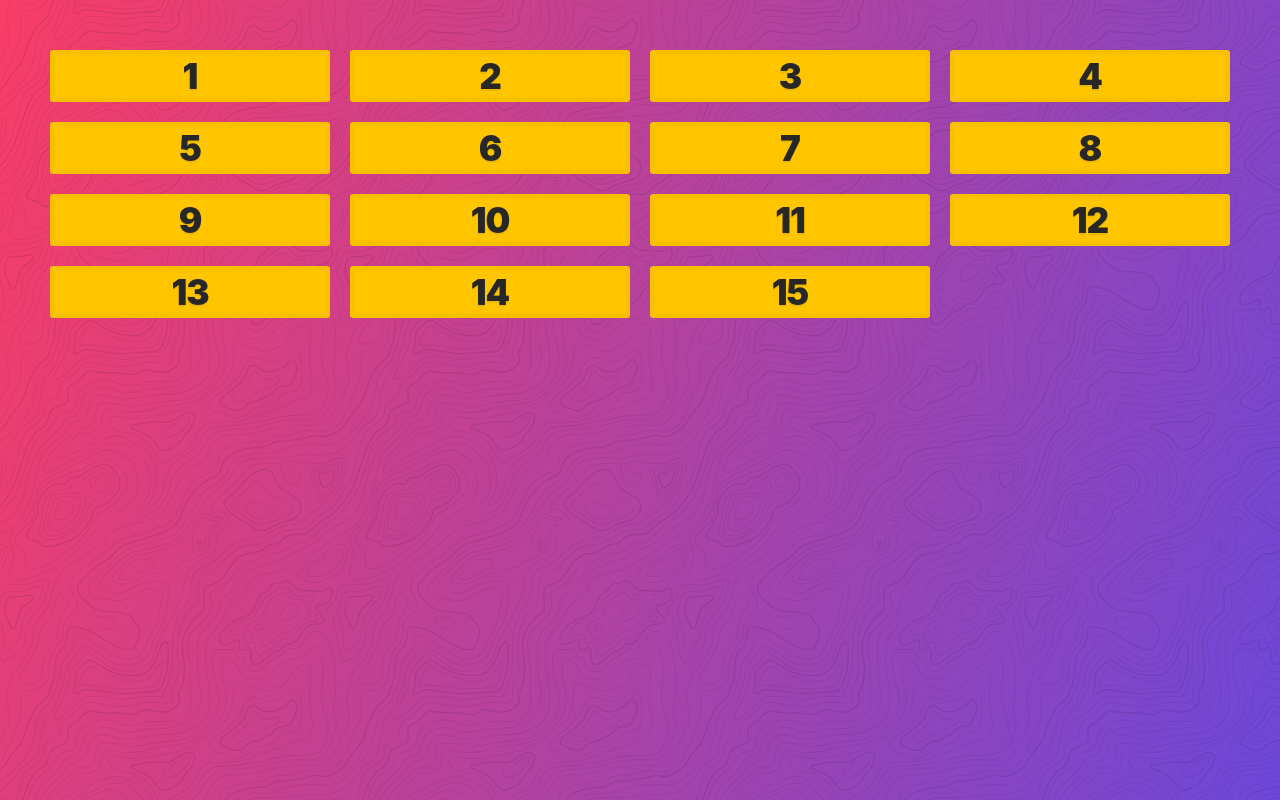
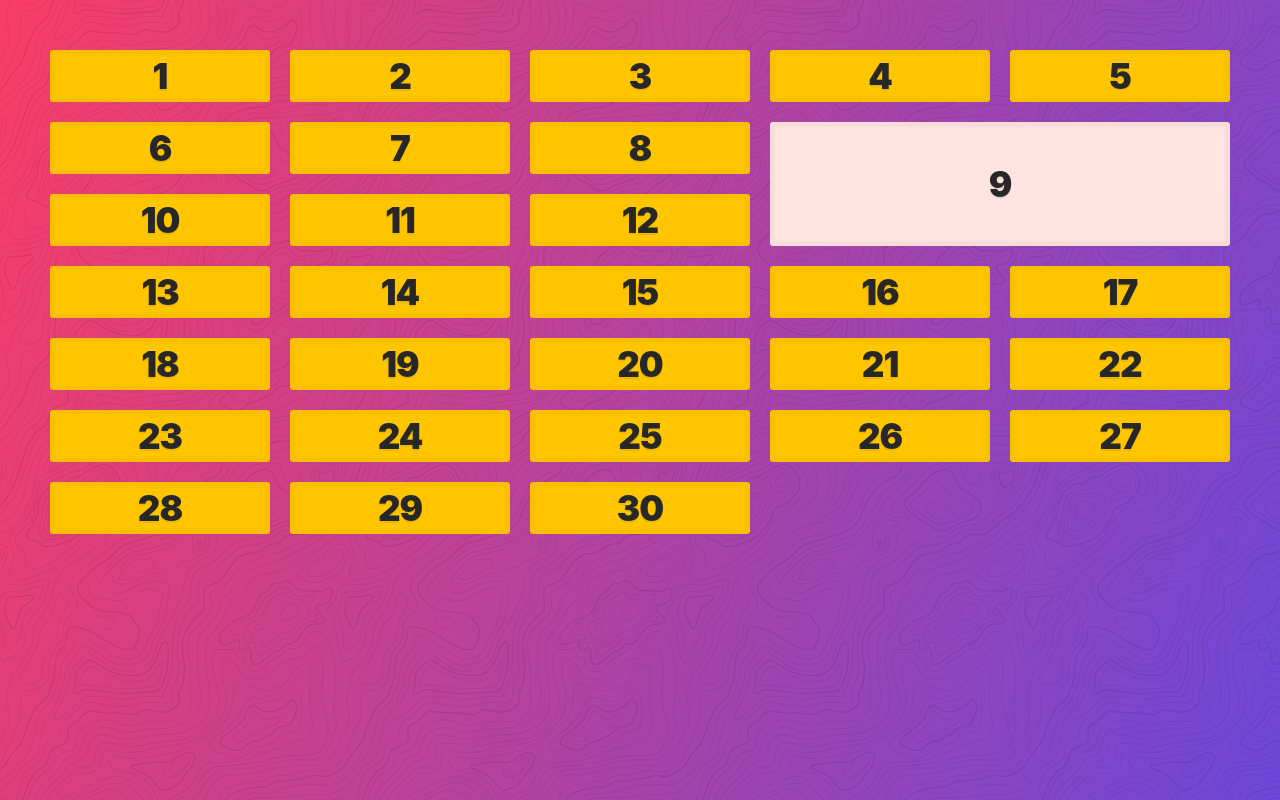
Before and after one commit to glitchedmob/wesbos-cssgrid, a website: page index.html in a window 1280 px wide. Drawn offline with Linux system fonts and the light colour scheme.

Commit message:
Sizing grid items

```diff
--- a/index.html
+++ b/index.html
@@ -9,27 +9,49 @@
 </head>
 <body>
 	<div class="container">
-		<div class="item">1</div>
-		<div class="item">2</div>
-		<div class="item">3</div>
-		<div class="item">4</div>
-		<div class="item">5</div>
-		<div class="item">6</div>
-		<div class="item">7</div>
-		<div class="item">8</div>
-		<div class="item">9</div>
-		<div class="item">10</div>
-		<div class="item">11</div>
-		<div class="item">12</div>
-		<div class="item">13</div>
-		<div class="item">14</div>
-		<div class="item">15</div>
+		<div class="item item1">1</div>
+		<div class="item item2">2</div>
+		<div class="item item3">3</div>
+		<div class="item item4">4</div>
+		<div class="item item5">5</div>
+		<div class="item item6">6</div>
+		<div class="item item7">7</div>
+		<div class="item item8">8</div>
+		<div class="item item9">9</div>
+		<div class="item item10">10</div>
+		<div class="item item11">11</div>
+		<div class="item item12">12</div>
+		<div class="item item13">13</div>
+		<div class="item item14">14</div>
+		<div class="item item15">15</div>
+		<div class="item item16">16</div>
+		<div class="item item17">17</div>
+		<div class="item item18">18</div>
+		<div class="item item19">19</div>
+		<div class="item item20">20</div>
+		<div class="item item21">21</div>
+		<div class="item item22">22</div>
+		<div class="item item23">23</div>
+		<div class="item item24">24</div>
+		<div class="item item25">25</div>
+		<div class="item item26">26</div>
+		<div class="item item27">27</div>
+		<div class="item item28">28</div>
+		<div class="item item29">29</div>
+		<div class="item item30">30</div>
 	</div>
 	<style>
 		.container {
 			display: grid;
 			grid-gap: 20px;
-			grid-template-columns: repeat(4, 1fr);
+			grid-template-columns: repeat(5, 1fr);
+		}
+
+		.item9 {
+			background: mistyrose;
+			grid-column: span 2;
+			grid-row: span 2;
+			/* width: 400px; */
 		}
 	</style>
 </body>
```
